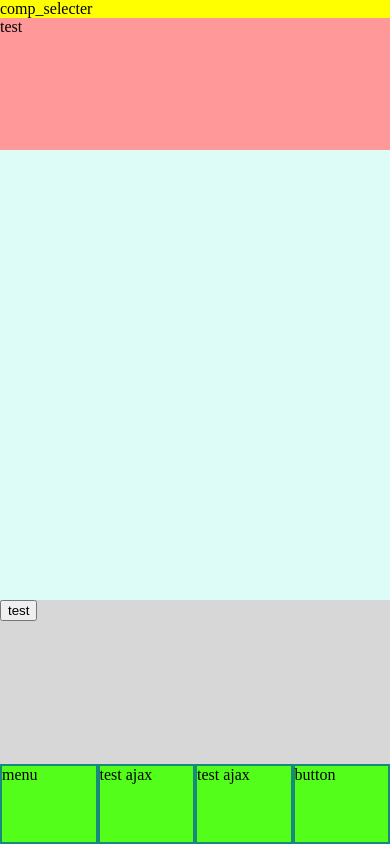
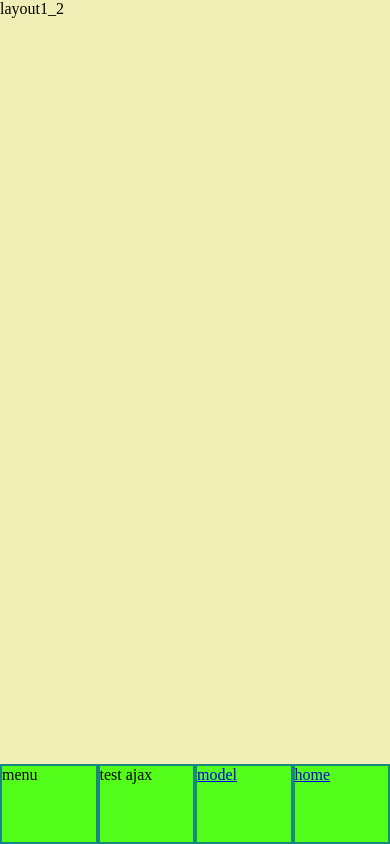
Before and after one commit to rogers228/ys_selecter_rwd, a plain HTML site: page index.html in a window 390 px wide. Drawn offline with Linux system fonts and the light colour scheme.

Commit message:
建立中

```diff
--- a/index.html
+++ b/index.html
@@ -6,16 +6,17 @@
     <title>Demo選型器</title>
     <link rel="shortcut icon" href="#" />
     <link rel="stylesheet" href="static/css/ys_select.css"/>
-
+<!--     <script src="static/javascript/tool.js"></script>
+    <script src="static/javascript/main.js"></script> -->
 </head>
 <body>
   <div id="layout0a">
     <div id="layout0b">layout0b
 
-      <div id="layout1_2" class="layout1">layout1_2</div>
-      <div id="layout1_3" class="layout1">layout1_3</div>
-      <div id="layout1_4" class="layout1">layout1_4</div>
-      <div id="layout1_1" class="layout1">
+      <div id="layout1_2" class="layout1" data-router="home">layout1_2</div>
+      <div id="layout1_3" class="layout1" data-router="about">layout1_3</div>
+      <div id="layout1_4" class="layout1" data-router="prodect">layout1_4</div>
+      <div id="layout1_1" class="layout1" data-router="model">
         <div id="layout2_header">layout2_header
           <div id="layout3_userbar">
             <div id="comp_userbar_browser">comp_userbar_browser</div>
@@ -47,11 +48,11 @@
   <div id="comp_bottombar_mobile">
     <div id="btnm_1" class="btnm" onclick="fly.toggle()">menu</div>
     <div id="btnm_2" class="btnm" onclick="test4()">test ajax</div>
-    <div id="btnm_3" class="btnm" onclick="test4()">test ajax</div>
-    <div id="btnm_4" class="btnm">button</div>
+    <div id="btnm_3" class="btnm"><a href="#page=model">model</a></div>
+    <div id="btnm_4" class="btnm"><a href="#page=home">home</a></div>
   </div>
   <div id="comp_flymenu_mobile">comp_flymenu_mobile</div>
-  <button onclick="test1()">test</button>
+  <button onclick="rtr.get_param_obj()">test</button>
 
   <script src="static/javascript/tool.js"></script>
   <script src="static/javascript/main.js"></script>
--- a/sass/ys_select.scss
+++ b/sass/ys_select.scss
@@ -28,6 +28,7 @@ body {
     position: absolute;
     background-color: #F7D586;
     width:$main_width;
+    min-height: 100%;
 
     @include mobile{
       width:100%;
@@ -41,7 +42,7 @@ body {
   left: 0;
   top: 0;
   width: 100%;
-  height: 100%;
+  min-height: 100%;
 }
 
 #layout1_1{
@@ -163,6 +164,7 @@ body {
 #comp_bottombar_mobile{
   display:none;
   position: fixed;
+  z-index: 380; //按鈕在 layout1 之上
   background-color: #178A7D;
   left: 0;
   bottom: 0;
@@ -184,6 +186,7 @@ body {
 #comp_flymenu_mobile{
   display: none;
   position: fixed;
+  z-index: 380; //按鈕在 layout1 之上
   background-color: #ff0066;
   left: 0;
   top: 0;
--- a/static/javascript/main.js
+++ b/static/javascript/main.js
@@ -20,15 +20,21 @@
 
     // class
     g.tls = new Tools();        // tool
+    g.rtr = new FontendRouter(); //前端路由
     g.fly = new Flymenu();  //飛出菜單
     g.med = new MyMedia();  //媒體查詢
     g.mth = new Mobile_touch(); //手機滑動監控
 
 })();
 
-// main
-;(function(){
-    console.log('test run')
+
+;(function(){ // main
+    window.addEventListener("DOMContentLoaded", after_load_handler);
+    function after_load_handler(){
+
+        return;
+    }
+
 })();
 
 function test3(){
--- a/static/javascript/tool.js
+++ b/static/javascript/tool.js
@@ -156,3 +156,55 @@ function Mobile_touch(){  //Class
 
     })();
 }
+
+function FontendRouter(){  //Class
+    // function get_page(){
+    //     return {
+    //         'model': ''
+    //     }
+    // }
+    function get_param_obj(){
+        let obj = {};
+        let urlString = window.location.href;
+        if (urlString.indexOf('#') == -1){
+            return
+        }
+        let paramString = urlString.split('#')[1];
+        // console.log('paramString:', paramString);
+        let params_arr = paramString.split('&');
+
+        for (let i = 0; i < params_arr.length; i++) {
+           let pair = params_arr[i].split('=');
+           obj[pair[0]] = pair[1];
+        }
+        return obj;
+    }
+
+    function router(){
+        //依照網址參數 將layout1排至最前方
+        let params = get_param_obj();
+        // console.log(params);
+        // console.log('123');
+        let walls = document.querySelectorAll('.layout1');
+        walls.forEach((node)=>{
+            let e = document.getElementById(node.id)
+            console.log(e);
+
+            let router = e.getAttribute('data-router');
+            console.log(router);
+
+            e.style['z-index'] = "300";
+            if (router == params['page']){
+                console.log('301');
+                e.style['z-index'] = "301";
+            }
+
+        });
+    }
+
+    ;(function addevent(){
+        window.addEventListener('hashchange', router);
+        window.addEventListener("DOMContentLoaded", router);
+    })();
+
+}
```
Also changed, not shown: static/css/ys_select.css, 1 other file.
